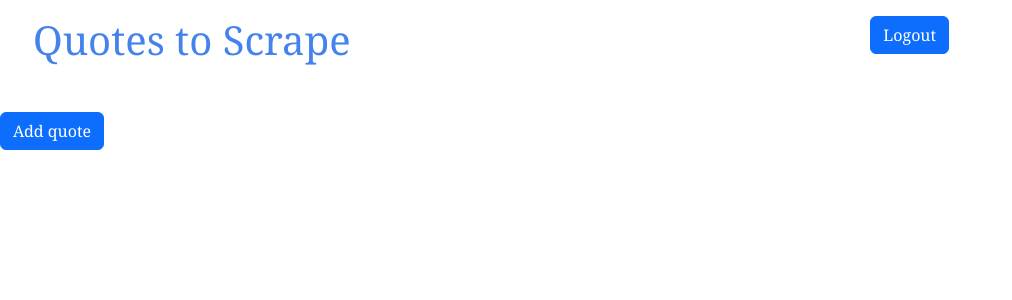
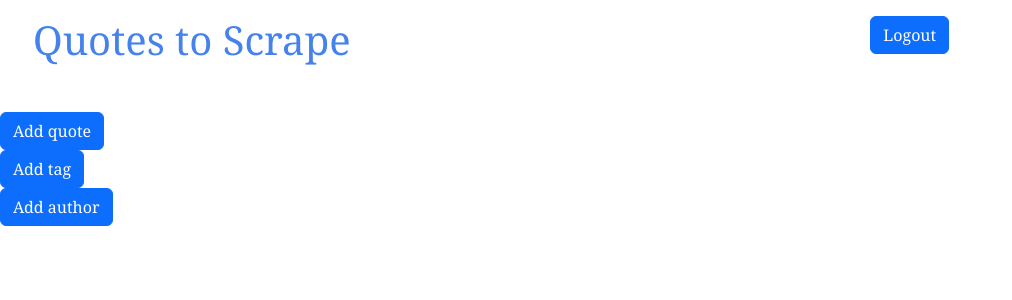
Before and after one commit to NIkitaPonomariov/Django-Quotes, a Django app: page / in a window 1280 px wide. Shown: the top 300 px of the page, without its empty margins (0-1012 px from the left). Run offline with Django 5.2, Linux system fonts and the light colour scheme; the visitor is signed in with stand-in values (Sample User, id 1); data that the repository does not hold is empty.

Commit message:
fix 3 buttons  for add some) add about link near the authors(idk why i deletet it before)

```diff
--- a/quotes_project/quotes_app/templates/quotes_app/about.html
+++ b/quotes_project/quotes_app/templates/quotes_app/about.html
@@ -2,7 +2,8 @@
 
 {% block content %}
     <h2>{{author.fullname}}</h2>
-    <h3>{{author.born_date}}{{author.born_location}}</h3>
+    <h3>{{author.born_date}}</h3>
+    <p>{{author.born_location}}</p>
     <p>{{author.description}}</p>
 
 {% endblock %}
--- a/quotes_project/quotes_app/templates/quotes_app/main.html
+++ b/quotes_project/quotes_app/templates/quotes_app/main.html
@@ -30,10 +30,21 @@
             </div>
         </div>
 
+
 {% if user.is_authenticated%}
 <div class="add-buttons">
     <a href="{% url 'quotes_app:quote' %}" class="btn btn-primary">
         Add quote
+    </a>
+</div>
+<div class="add-buttons">
+    <a href="{% url 'quotes_app:tag' %}" class="btn btn-primary">
+        Add tag
+    </a>
+</div>
+<div class="add-buttons">
+    <a href="{% url 'quotes_app:author' %}" class="btn btn-primary">
+        Add author
     </a>
 </div>
 {% endif %}
@@ -47,6 +58,7 @@
                 <span class="text">{{ quote.text }}</span>
                 <span>
                     by <small class="author">{{ quote.author }}</small>
+                    <a href="{% url "quotes_app:about" quote.author.id %}">about</a>
                 </span>
 
 
--- a/quotes_project/quotes_app/urls.py
+++ b/quotes_project/quotes_app/urls.py
@@ -11,7 +11,10 @@ urlpatterns = [
     path('login/', auth_views.LoginView.as_view(
         template_name='registration/login.html'
     ), name='login'),
+    path('logout/', auth_views.LogoutView.as_view(), name='logout'),
 
-    path('logout/', auth_views.LogoutView.as_view(), name='logout'),
+    #adding urls
     path('quote/', views.add_quote, name='quote'),
+    path('tag/', views.add_tag, name='tag'),
+    path('author/', views.add_author, name='author'),
 ]
--- a/quotes_project/quotes_app/views.py
+++ b/quotes_project/quotes_app/views.py
@@ -3,7 +3,7 @@ from django.contrib.auth.decorators import login_required
 from django.core.paginator import Paginator
 from .models import Quote, Author
 from django.contrib.auth.forms import UserCreationForm
-from .forms import QuoteForm
+from .forms import QuoteForm, TagForm, AuthorForm
 
 
 def main(request):
@@ -46,8 +46,27 @@ def add_quote(request):
     return render(request, "quotes_app/quote.html", {"form": form})
 
 
-def add_():
-    pass
+def add_tag(request):
+    if request.method == "POST":
+        form = TagForm(request.POST)
 
-def add_():
-    pass
+        if form.is_valid():
+            form.save()
+            return redirect('/')
+    else:
+        form = TagForm()
+
+    return render(request, "quotes_app/tag.html", {"form":form})
+
+
+def add_author(request):
+    if request.method == "POST":
+        form = AuthorForm(request.POST)
+
+        if form.is_valid():
+            form.save()
+            return redirect('/')
+    else:
+        form = AuthorForm()
+
+    return render(request, "quotes_app/author.html", {"form":form})
```
Also changed, not shown: quotes_project/quotes_app/forms.py (+13 -1 lines), quotes_project/quotes_app/templates/quotes_app/author.html (added, +13 -0 lines), quotes_project/quotes_app/templates/quotes_app/tag.html (added, +13 -0 lines).
